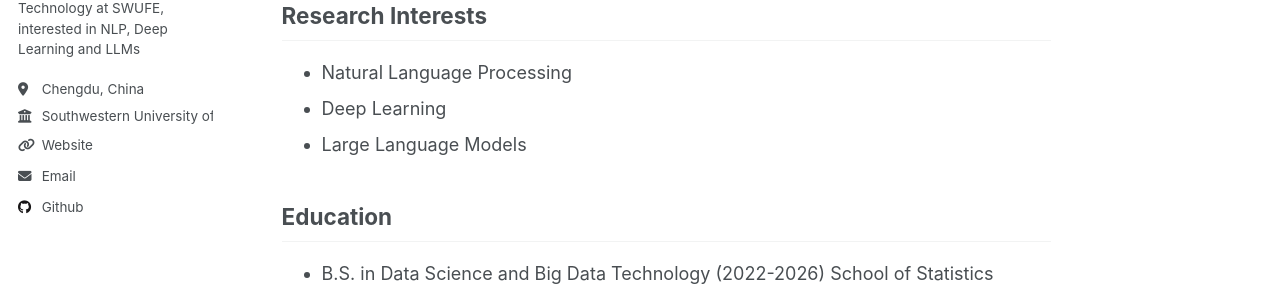
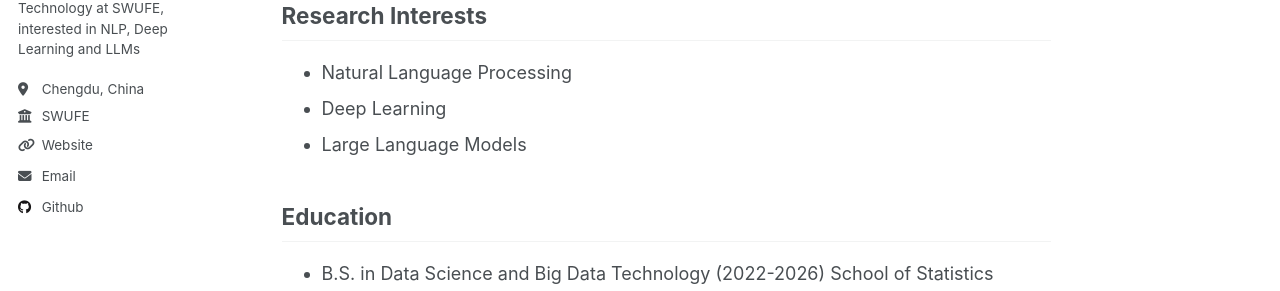
Before and after one commit to Hepisces/JiaweiHe.github.io, a Jekyll site: the page built from _pages/about.md, in a window 1280 px wide. Shown: the part 395-686 px from the top of the page. Built offline with Jekyll 4.4.1, drawn with Linux system fonts in a browser that asks for light colours.

Commit message:
Update _config.yml

```diff
--- a/_config.yml
+++ b/_config.yml
@@ -26,7 +26,7 @@ author:
   pronouns         : "He/Him"
   bio              : "Undergraduate Student in Data Science and Big Data Technology at SWUFE, interested in NLP, Deep Learning and LLMs"
   location         : "Chengdu, China"
-  employer         : "Southwestern University of Finance and Economics"
+  employer         : "SWUFE"
   uri              : "https://hepisces.github.io"
   email            : "hepisces@qq.com"
 
```
